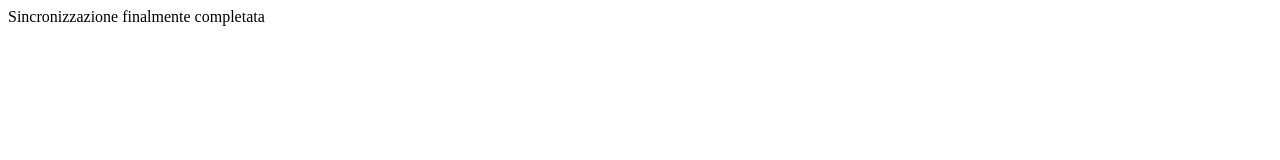
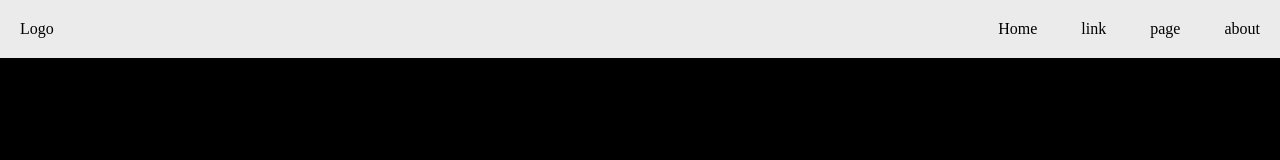
Before and after one commit to Fred3rick/fridericus, a plain HTML site: page index.html in a window 1280 px wide. Drawn offline with Linux system fonts and the light colour scheme.

Commit message:
Scrittura del primo codice utilizzando la sintassi BEM
Prossimo passo: commentare tutto le proprieta che ancora non riesco a comprendere

```diff
--- a/css/style.css
+++ b/css/style.css
@@ -1,3 +1,82 @@
-html{
-margin:0px;
+body, html{
+  background: #000;
+  margin: 0;
 }
+
+/*-----------------------------
+Stili generali del sito
+-----------------------------*/
+
+a{
+  color: #000;
+}
+
+/*-----------------------------
+Header
+-----------------------------*/
+
+.header{
+  background: #ebebeb;
+  box-shadow: 0 5px 20px rgba(0,0,0,.05);
+}
+
+.header__logo{
+  color: #000;
+  float: left;
+  display: block;
+  padding: 20px;
+  text-decoration: none;
+}
+
+.header__menu{
+  float: right;
+  margin: 0;
+  padding: 0;
+}
+
+.header__menu__item{
+  display: inline-block;
+}
+.header__menu__item a{
+  color: #000;
+  display: block;
+  padding: 20px;
+  text-decoration: none;
+}
+
+.header__menu__item a:hover{
+  background-color: yellow;
+}
+
+
+
+
+
+
+
+
+
+
+
+
+/* ClearFix */
+
+.clearfix:after {
+	visibility: hidden;
+	display: block;
+	font-size: 0;
+	content: " ";
+	clear: both;
+	height: 0;
+	}
+
+* html .clearfix             { zoom: 1; } /* IE6 */
+*:first-child+html .clearfix { zoom: 1; } /* IE7 */
+
+*,
+*:before,
+*:after {
+  -webkit-box-sizing: border-box;
+     -moz-box-sizing: border-box;
+          box-sizing: border-box;
+}
--- a/index.html
+++ b/index.html
@@ -7,13 +7,20 @@
   <title>Documento</title>
 
   <link rel="stylesheet" href="css/style.css">
-  <link href="https://fonts.googleapis.com/css?family=Roboto:400,900&display=swap" rel="stylesheet">
 </head>
 
 <body>
 
-<div>Sincronizzazione finalmente completata</div>
-
+<!-- Header principale del tema -->
+<div class="header clearfix">
+  <a href="#" class="header__logo">Logo</a>
+  <ul class="header__menu">
+    <li class="header__menu__item"><a href="#">Home</a></li>
+    <li class="header__menu__item"><a href="#">link</a></li>
+    <li class="header__menu__item"><a href="#">page</a></li>
+    <li class="header__menu__item"><a href="#">about</a></li>
+  </ul>
+</div>
 
 
 
```
